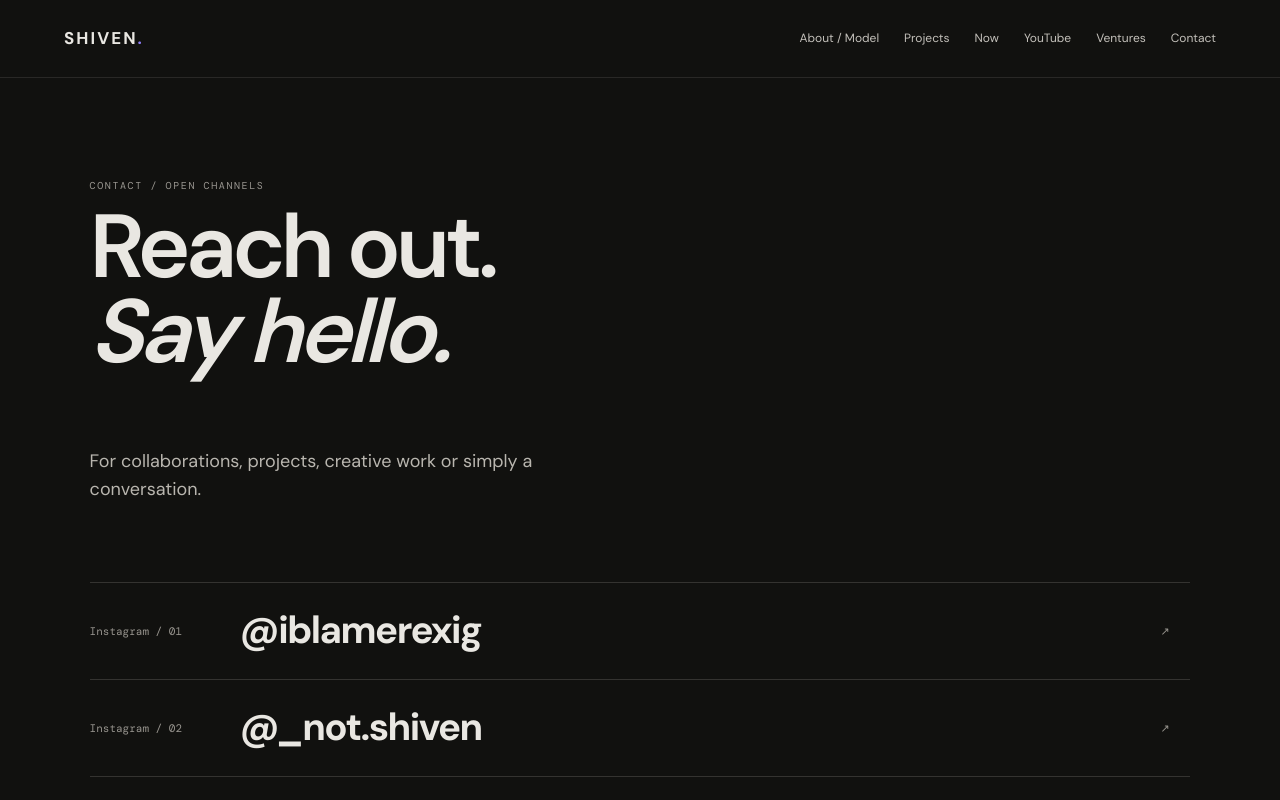
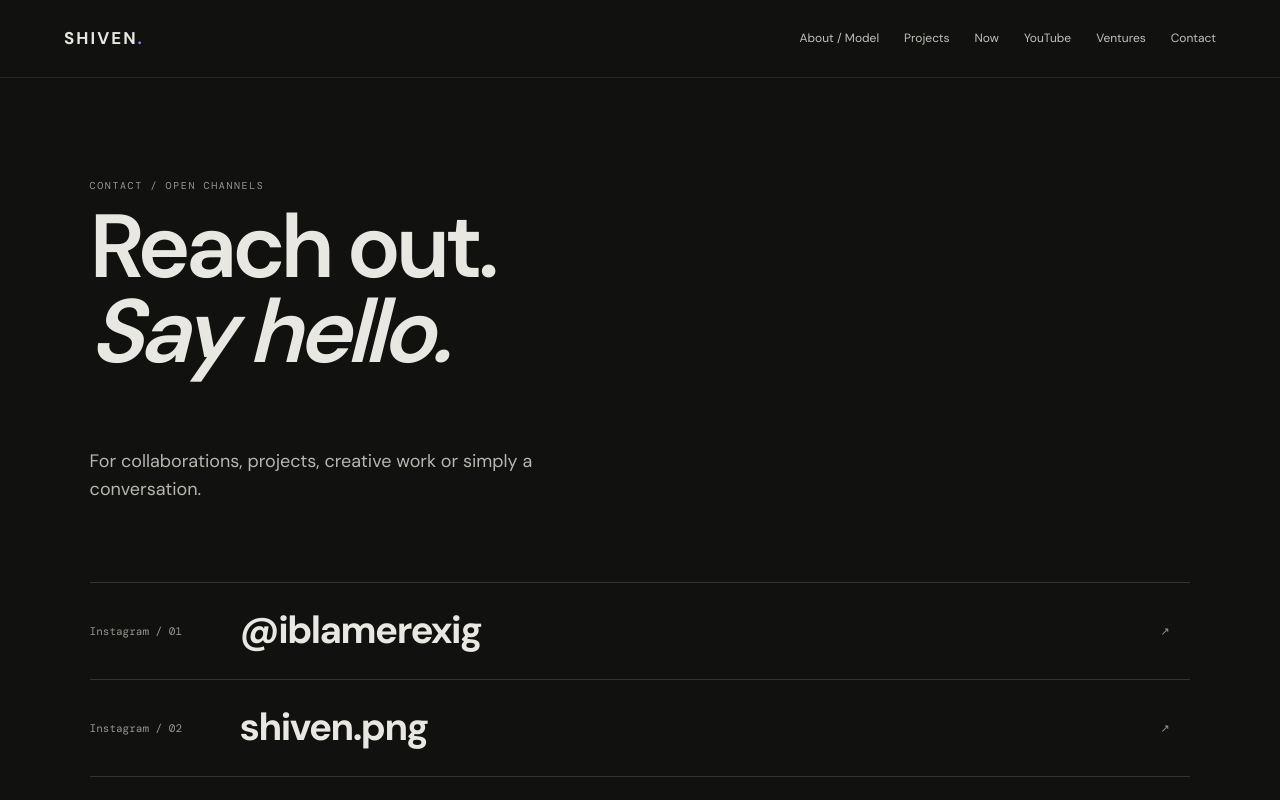
Before and after one commit to rexxivz24/shiven-patel-portfolio, a plain HTML site: page contact.html in a window 1280 px wide. Shown: the top 800 px of the page. Drawn offline with nearby package versions, Linux system fonts and the light colour scheme; a web font is replaced by a local one.

Commit message:
Update contact.html

```diff
--- a/contact.html
+++ b/contact.html
@@ -17,5 +17,5 @@
   </nav>
 </header>
 
-<main><section class="page-intro section-pad"><p class="eyebrow">CONTACT / OPEN CHANNELS</p><h1>Reach out.<br><em>Say hello.</em></h1><p class="lede">For collaborations, projects, creative work or simply a conversation.</p></section><section class="contact-list section-pad"><a href="https://www.instagram.com/iblamerexig/" target="_blank" rel="noopener"><span>Instagram / 01</span><h2>@iblamerexig</h2><span>↗</span></a><a href="https://www.instagram.com/_not.shiven/" target="_blank" rel="noopener"><span>Instagram / 02</span><h2>@_not.shiven</h2><span>↗</span></a><a href="mailto:shivenpatel454@gmail.com"><span>Email</span><h2>shivenpatel454@gmail.com</h2><span>↗</span></a><a href="https://wa.me/918733840928" target="_blank" rel="noopener"><span>WhatsApp</span><h2>+91 8733840928</h2><span>↗</span></a></section></main><footer class="footer"><div>SHIVEN PATEL <span>© 2026</span></div><div class="footer-links"><a href="https://www.instagram.com/iblamerexig/" target="_blank" rel="noopener">Instagram ↗</a><a href="mailto:shivenpatel454@gmail.com">Email ↗</a><a href="https://wa.me/918733840928" target="_blank" rel="noopener">WhatsApp ↗</a></div></footer>
+<main><section class="page-intro section-pad"><p class="eyebrow">CONTACT / OPEN CHANNELS</p><h1>Reach out.<br><em>Say hello.</em></h1><p class="lede">For collaborations, projects, creative work or simply a conversation.</p></section><section class="contact-list section-pad"><a href="https://www.instagram.com/iblamerexig/" target="_blank" rel="noopener"><span>Instagram / 01</span><h2>@iblamerexig</h2><span>↗</span></a><a href="https://www.instagram.com/shiven.png/" target="_blank" rel="noopener"><span>Instagram / 02</span><h2>shiven.png</h2><span>↗</span></a><a href="mailto:shivenpatel454@gmail.com"><span>Email</span><h2>shivenpatel454@gmail.com</h2><span>↗</span></a><a href="https://wa.me/918733840928" target="_blank" rel="noopener"><span>WhatsApp</span><h2>+91 8733840928</h2><span>↗</span></a></section></main><footer class="footer"><div>SHIVEN PATEL <span>© 2026</span></div><div class="footer-links"><a href="https://www.instagram.com/iblamerexig/" target="_blank" rel="noopener">Instagram ↗</a><a href="mailto:shivenpatel454@gmail.com">Email ↗</a><a href="https://wa.me/918733840928" target="_blank" rel="noopener">WhatsApp ↗</a></div></footer>
 <script src="script.js"></script></body></html>
```
